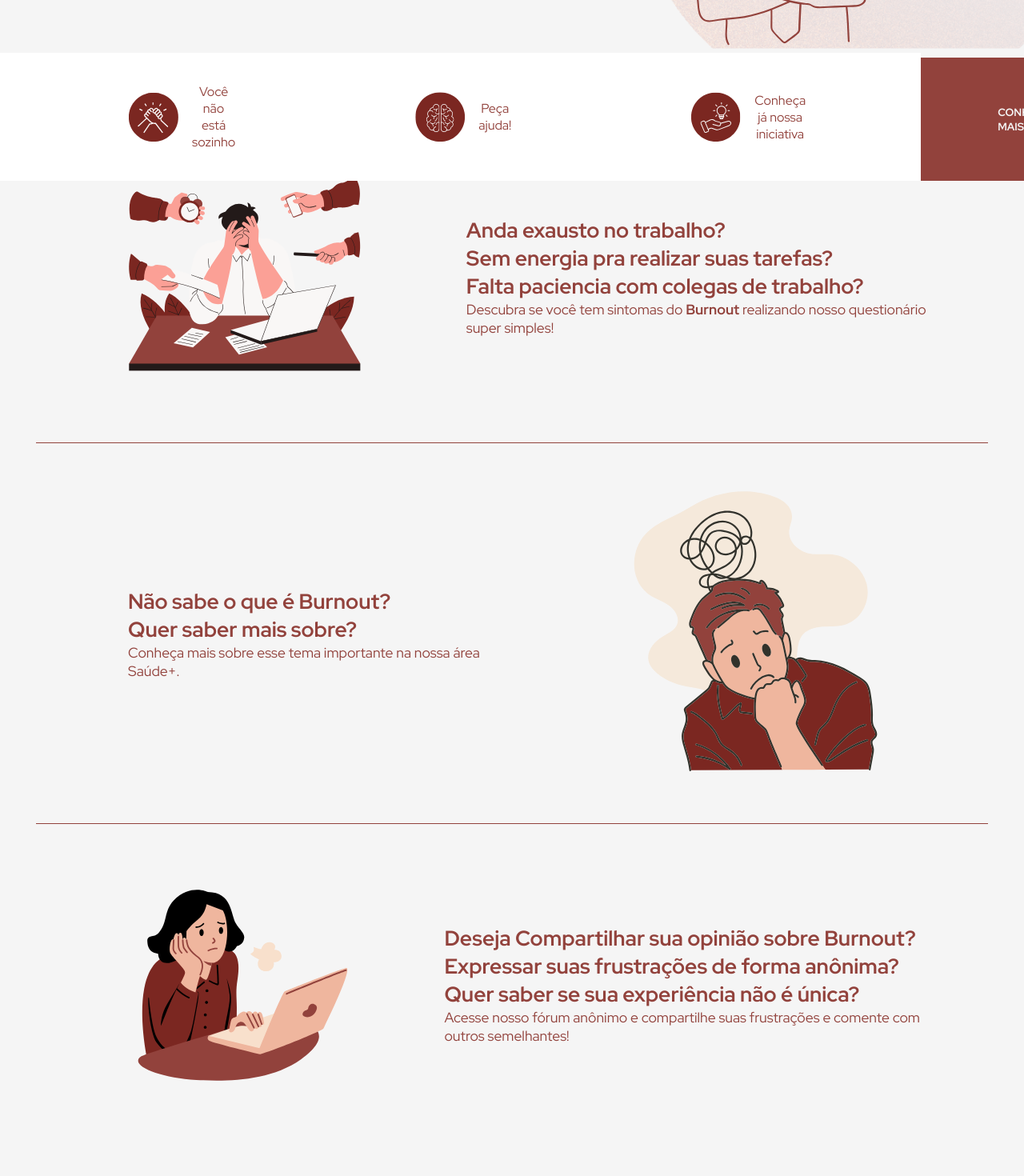
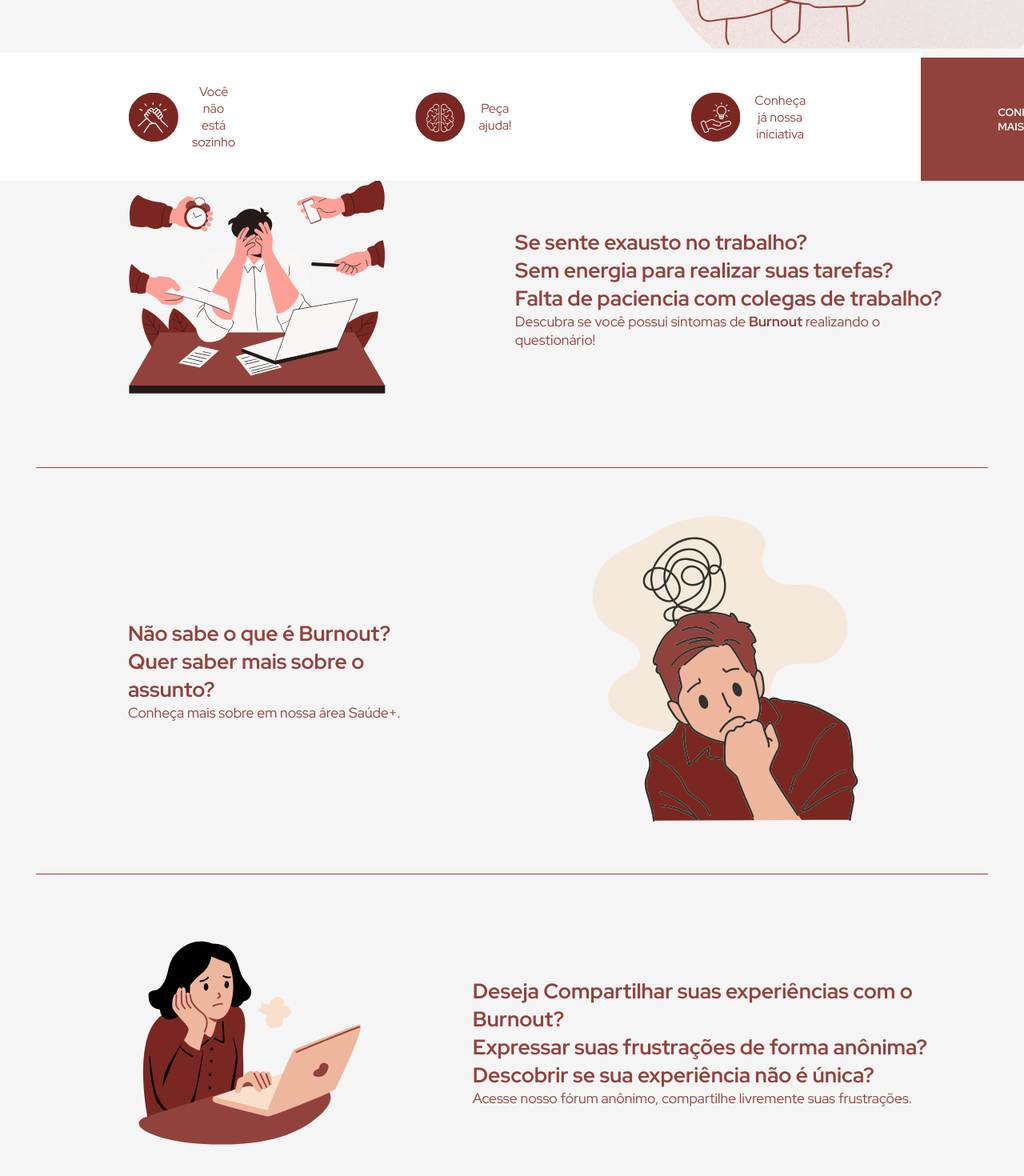
Before and after one commit to aline-henriques/PROJETO-2, a React (Vite) app: page / in a window 1280 px wide. Shown: the part 574-2044 px from the top of the page at 80% size. Built offline with nearby package versions, Linux system fonts and the light colour scheme; a web font is replaced by a local one.

Commit message:
Text improve

```diff
--- a/src/Components/FunctionalyInfo.jsx
+++ b/src/Components/FunctionalyInfo.jsx
@@ -12,12 +12,11 @@ export function FunctionalyInfo({ isDarkMode }) {
           <img src={imageInfoQuestionario} alt="Imagem Questionário" />
         </div>
         <div className={styles.textInfo}>
-          <h2>Anda exausto no trabalho?</h2>
-          <h2>Sem energia pra realizar suas tarefas?</h2>
-          <h2>Falta paciencia com colegas de trabalho?</h2>
+          <h2>Se sente exausto no trabalho?</h2>
+          <h2>Sem energia para realizar suas tarefas?</h2>
+          <h2>Falta de paciencia com colegas de trabalho?</h2>
           <p>
-            Descubra se você tem sintomas do <strong>Burnout</strong> realizando
-            nosso questionário super simples!
+            Descubra se você possui sintomas de <strong>Burnout</strong> realizando o questionário!
           </p>
         </div>
       </div>
@@ -25,8 +24,8 @@ export function FunctionalyInfo({ isDarkMode }) {
       <div className={styles.infoSaudeMais}>
         <div className={styles.textInfoSaudeMais}>
           <h2>Não sabe o que é Burnout?</h2>
-          <h2>Quer saber mais sobre?</h2>
-          <p>Conheça mais sobre esse tema importante na nossa área Saúde+.</p>
+          <h2>Quer saber mais sobre o assunto?</h2>
+          <p>Conheça mais sobre em nossa área Saúde+.</p>
         </div>
         <div className={styles.imageInfo}>
           <img src={imageInfoSaudeMais} alt="Imagem Saúde+" />
@@ -40,12 +39,11 @@ export function FunctionalyInfo({ isDarkMode }) {
           <img src={imageInfoForum} alt="Imagem Fórum" />
         </div>
         <div className={styles.textInfo}>
-          <h2>Deseja Compartilhar sua opinião sobre Burnout?</h2>
+          <h2>Deseja Compartilhar suas experiências com o Burnout?</h2>
           <h2>Expressar suas frustrações de forma <strong>anônima</strong>?</h2>
-          <h2>Quer saber se sua experiência não é única?</h2>
+          <h2>Descobrir se sua experiência não é única?</h2>
           <p>
-            Acesse nosso fórum anônimo e compartilhe suas frustrações e comente
-            com outros semelhantes!
+            Acesse nosso fórum anônimo, compartilhe livremente suas frustrações.
           </p>
         </div>
       </div>
```
